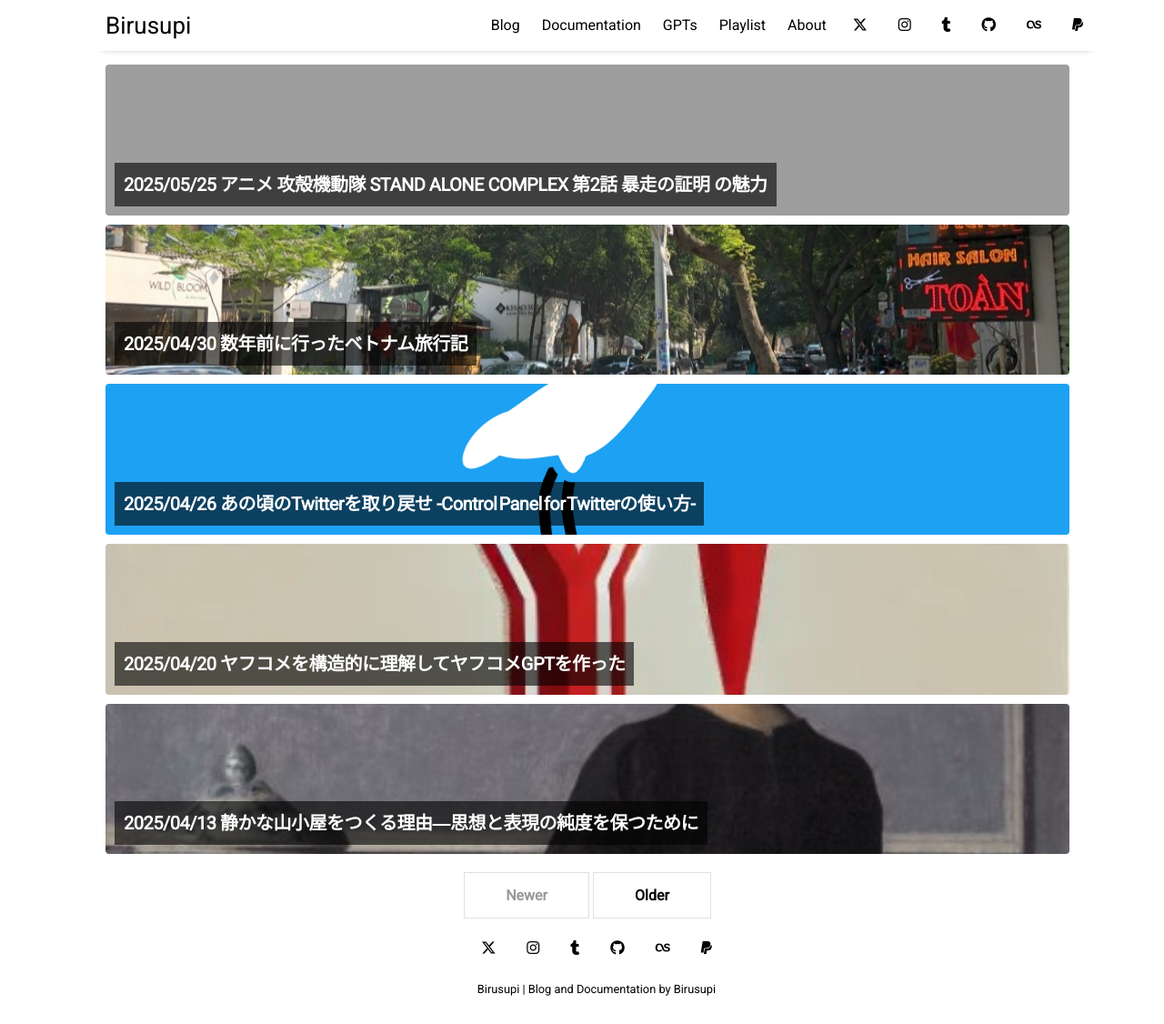
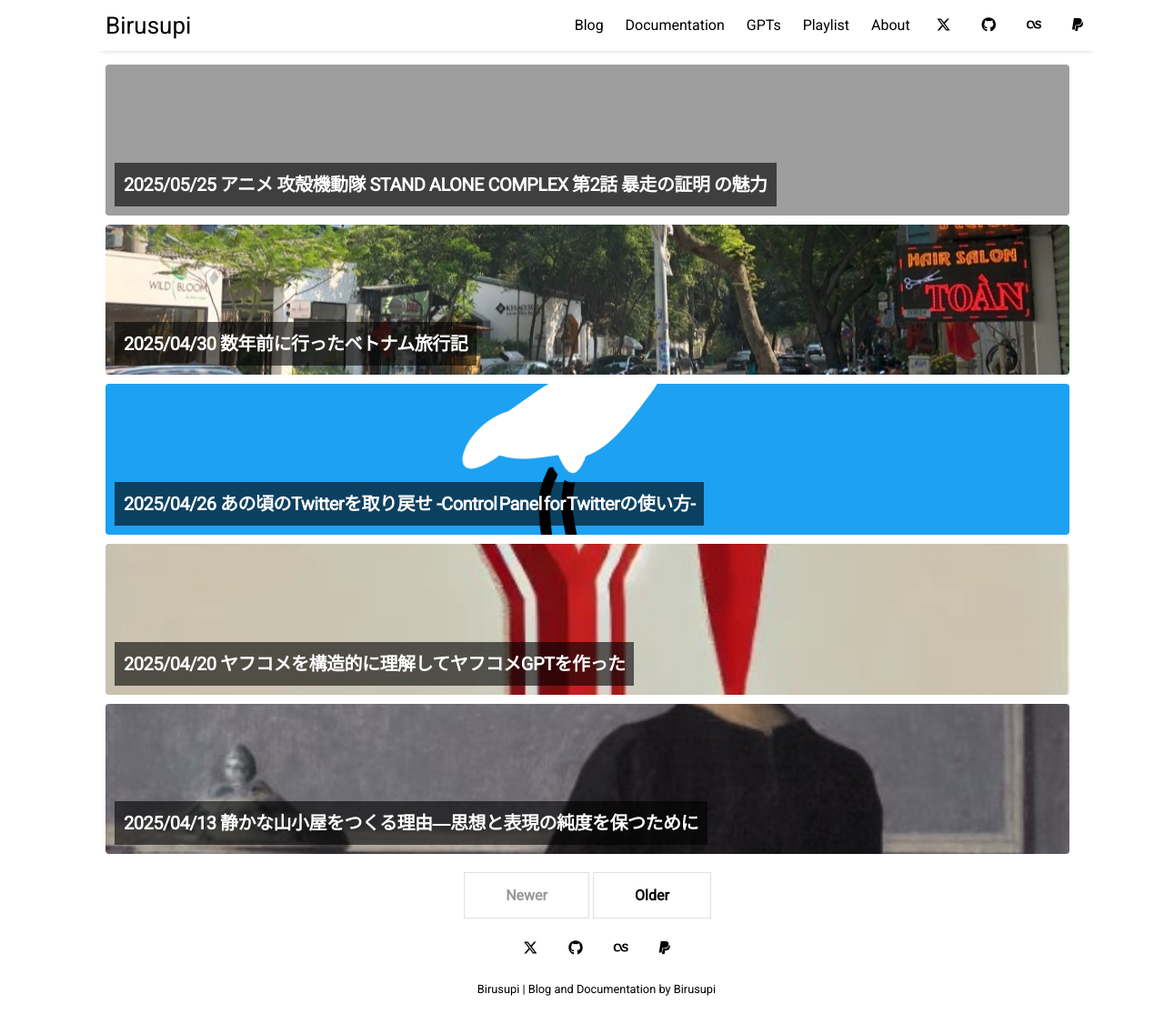
Before and after one commit to spira-unplugged/birusupi, a Jekyll site: the page built from index.html, in a window 1280 px wide and 1126 px high. Shown: the whole window at 91% size. Built offline with Jekyll 4.4.1, drawn with Linux system fonts in a browser that asks for light colours; the list of posts is cut into pages by our own code.

Commit message:
ソーシャルアイコンのInstagramとTumblrのリンクをコメントアウト

```diff
--- a/_data/settings.yml
+++ b/_data/settings.yml
@@ -16,8 +16,8 @@ menu:
 # Available social icons are powered by Font Awesome, so you can use any icon that they offer
 social:
 - {icon: 'x-twitter', link:    'https://x.com/singingsores'}
-- {icon: 'instagram', link:    'https://www.instagram.com/thesightofspira/'}
-- {icon: 'tumblr', link:    'https://kiyosawa.tumblr.com/'}
+# - {icon: 'instagram', link:    'https://www.instagram.com/thesightofspira/'}
+# - {icon: 'tumblr', link:    'https://kiyosawa.tumblr.com/'}
 - {icon: 'github', link:    'https://github.com/spira-unplugged'}
 - {icon: 'lastfm', link:    'https://www.last.fm/ja/user/realmofflight'}
 - {icon: 'paypal', link:    'https://paypal.me/birusupi'}
```
